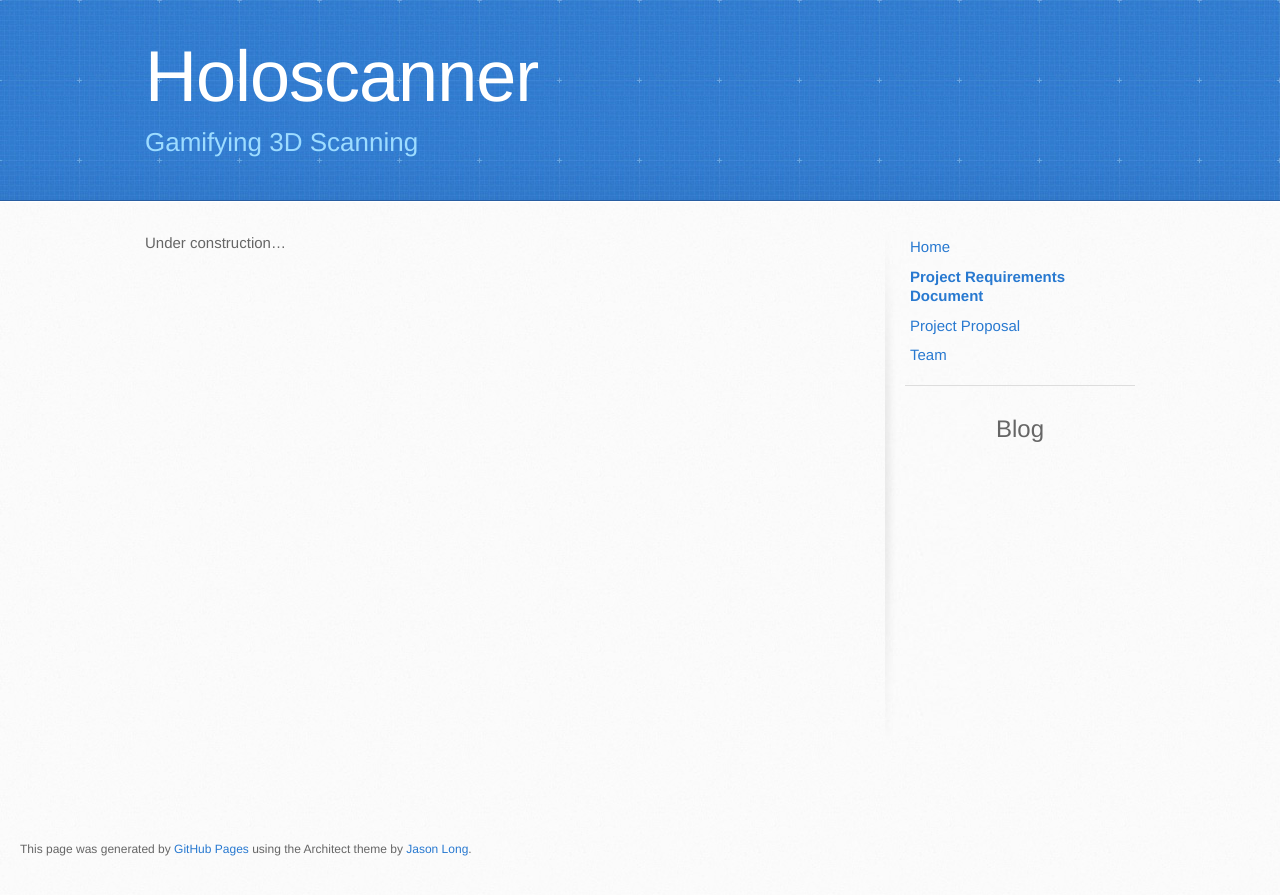
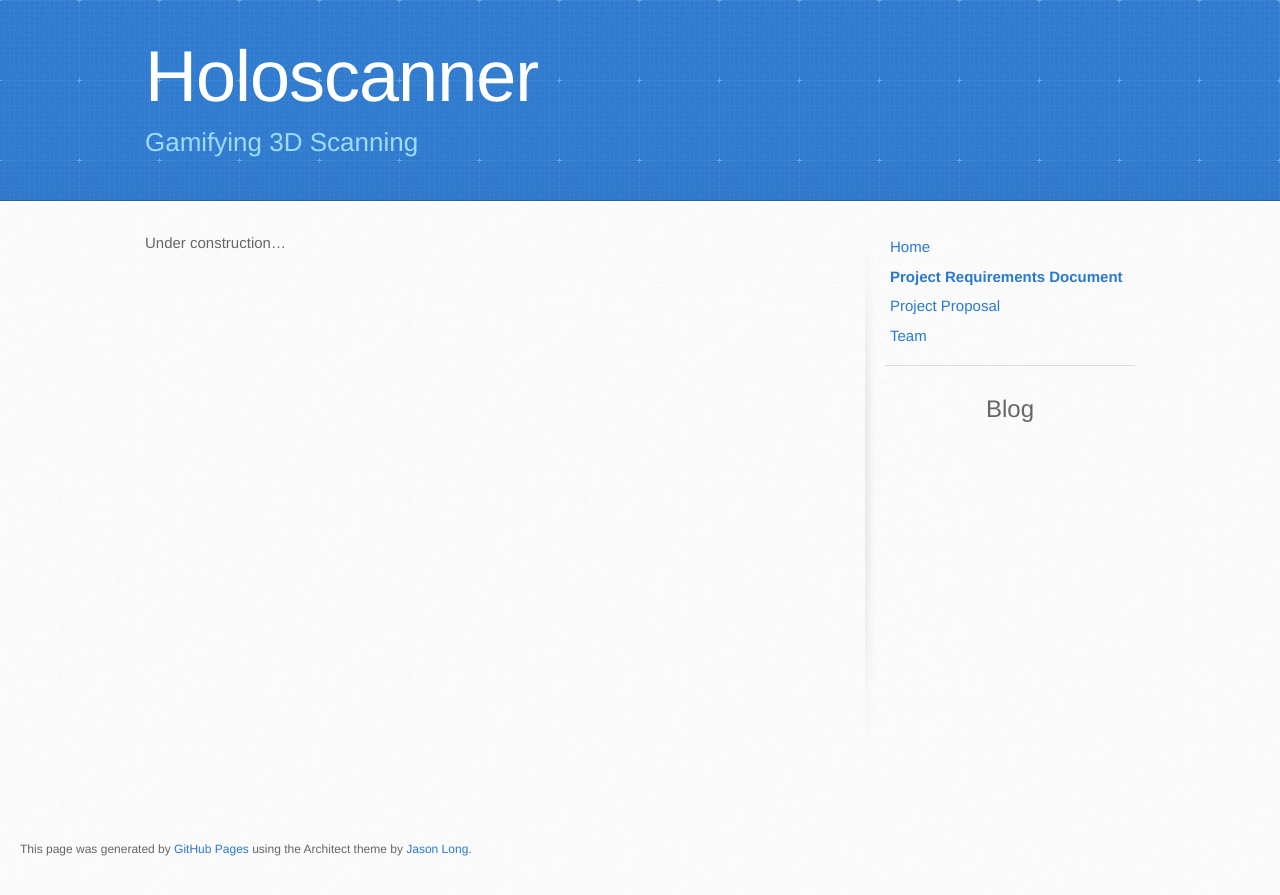
Before and after one commit to holoscanner/holoscanner.github.io, a Jekyll site: the page built from prd.md, in a window 1280 px wide. Shown: the top 895 px of the page. Built offline with Jekyll 4.4.1, drawn with Linux system fonts in a browser that asks for light colours.

Commit message:
Don't let sidebar wrap

```diff
--- a/stylesheets/stylesheet.css
+++ b/stylesheets/stylesheet.css
@@ -498,7 +498,7 @@ header h2 {
 
 #main-content {
   float: left;
-  width: 690px;
+  width: 670px;
 }
 
 #main-content img {
@@ -507,7 +507,7 @@ header h2 {
 
 aside#sidebar {
   float: right;
-  width: 250px;
+  width: 270px;
   min-height: 504px;
   padding-left: 20px;
   line-height: 1.3;
```
